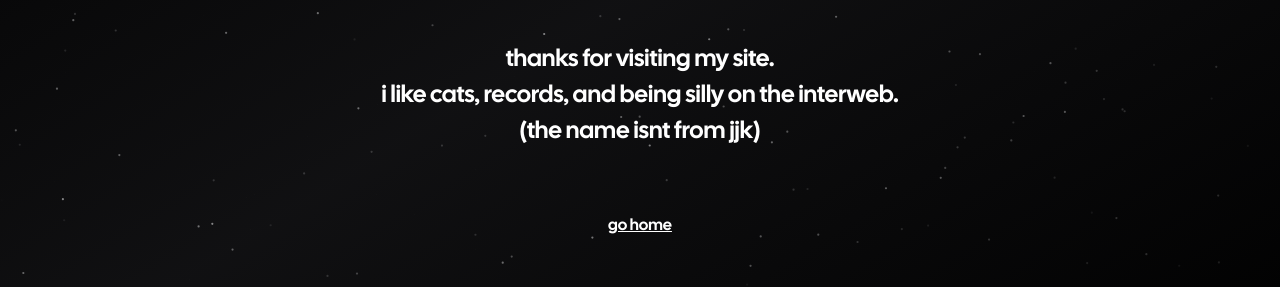
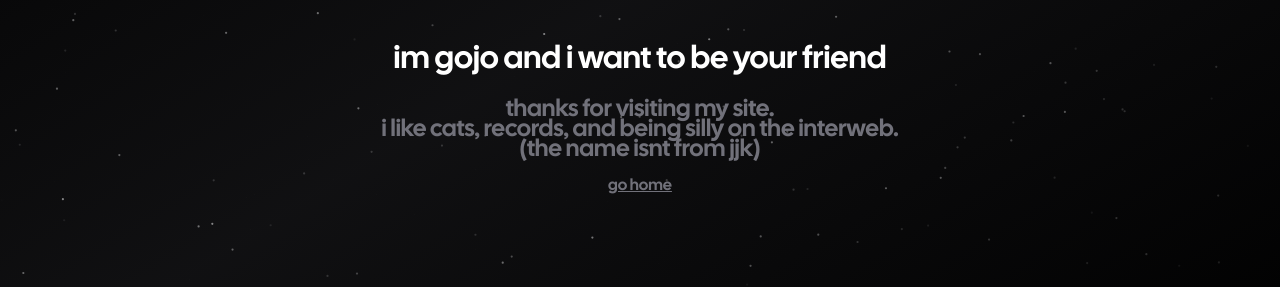
Before and after one commit to 6ojo/website, a Next.js app: page /abt in a window 1280 px wide. Shown: the part 410-697 px from the top of the page. Built offline with nearby package versions, Linux system fonts and the light colour scheme; no server answers; what tailwindcss-debug-screens would draw is missing.

Commit message:
make subtitles subtitle?
also i cant believe that last commit worked

```diff
--- a/app/abt/page.tsx
+++ b/app/abt/page.tsx
@@ -17,11 +17,11 @@ export default function Home() {
         <div className="content my-16 text-center font-display ">
           <h1 className="title "> im gojo and i want to be your friend</h1>
 
-          <h2 className="subtitle my-16 text-center ">
+          <h2 className="subtitle text-sm text-zinc-500 ">
             thanks for visiting my site. <br /> i like cats, records, and being silly on the interweb. <br /> (the name isnt from jjk)
           </h2>
 
-          <h3 className="link my-16 text-center ">
+          <h3 className="link text-sm text-zinc-500 ">
             <Link target="_self" href="https://www.gojo.one" className="underline">
               go home
             </Link>
```
